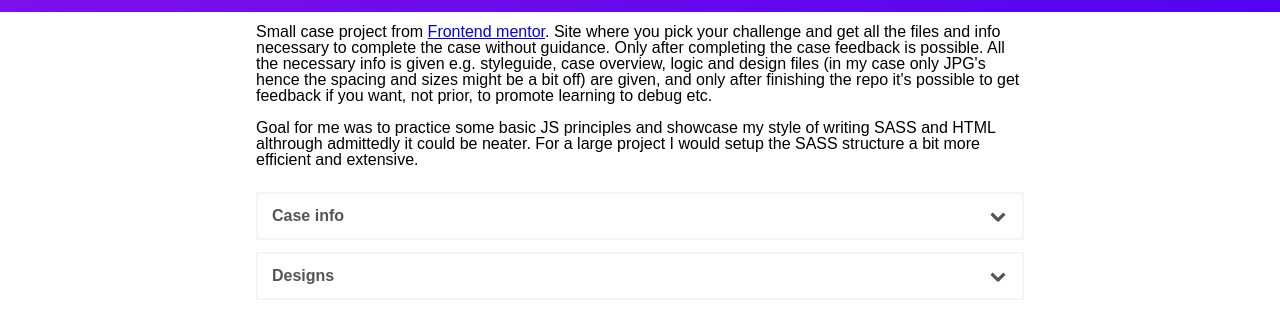
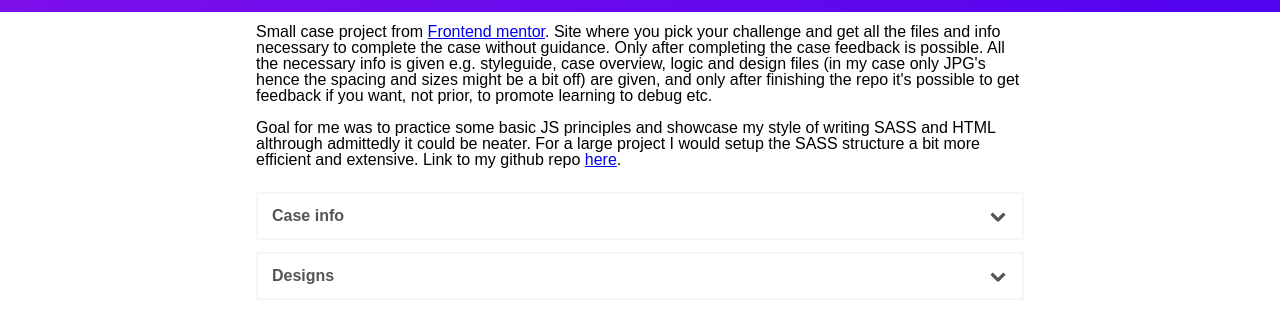
Before and after one commit to remcostoeten/frontendmentor-notifications-page, a plain HTML site: page index.html in a window 1280 px wide. Shown: the top 323 px of the page. Drawn offline with Linux system fonts and the light colour scheme.

Commit message:
add github linkto intro

```diff
--- a/index.html
+++ b/index.html
@@ -24,7 +24,7 @@
             possible to get feedback if you want, not prior, to promote learning to debug etc.</p>
           <p><br>Goal for me was to practice some basic JS principles and showcase my style of writing SASS and HTML
             althrough admittedly it could be neater. For a large project I would setup the SASS structure a bit more
-            efficient and extensive. </p>
+            efficient and extensive. Link to my github repo <a href="https://github.com/remcostoeten/frontendmentor-notifications-page" target="_blank">here</a>.</p>
         </div>
         <main>
           <div>
```
